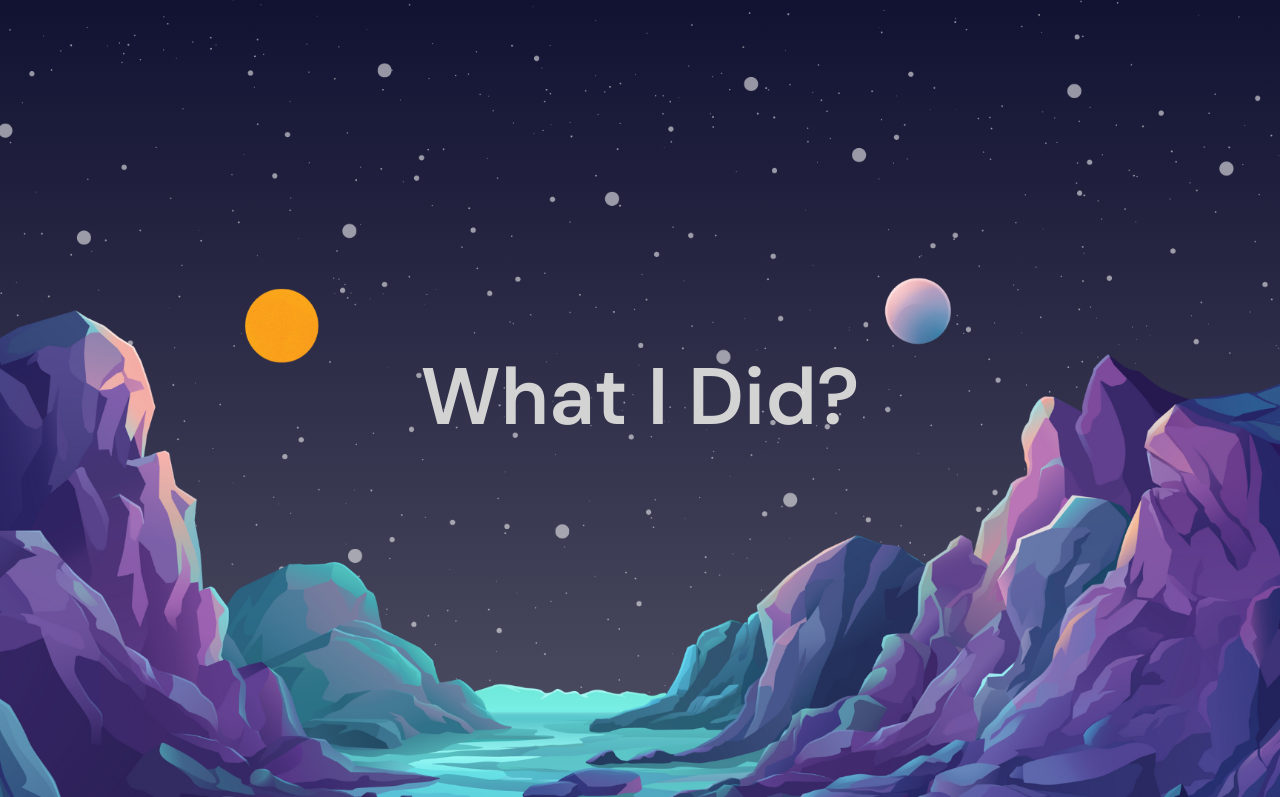
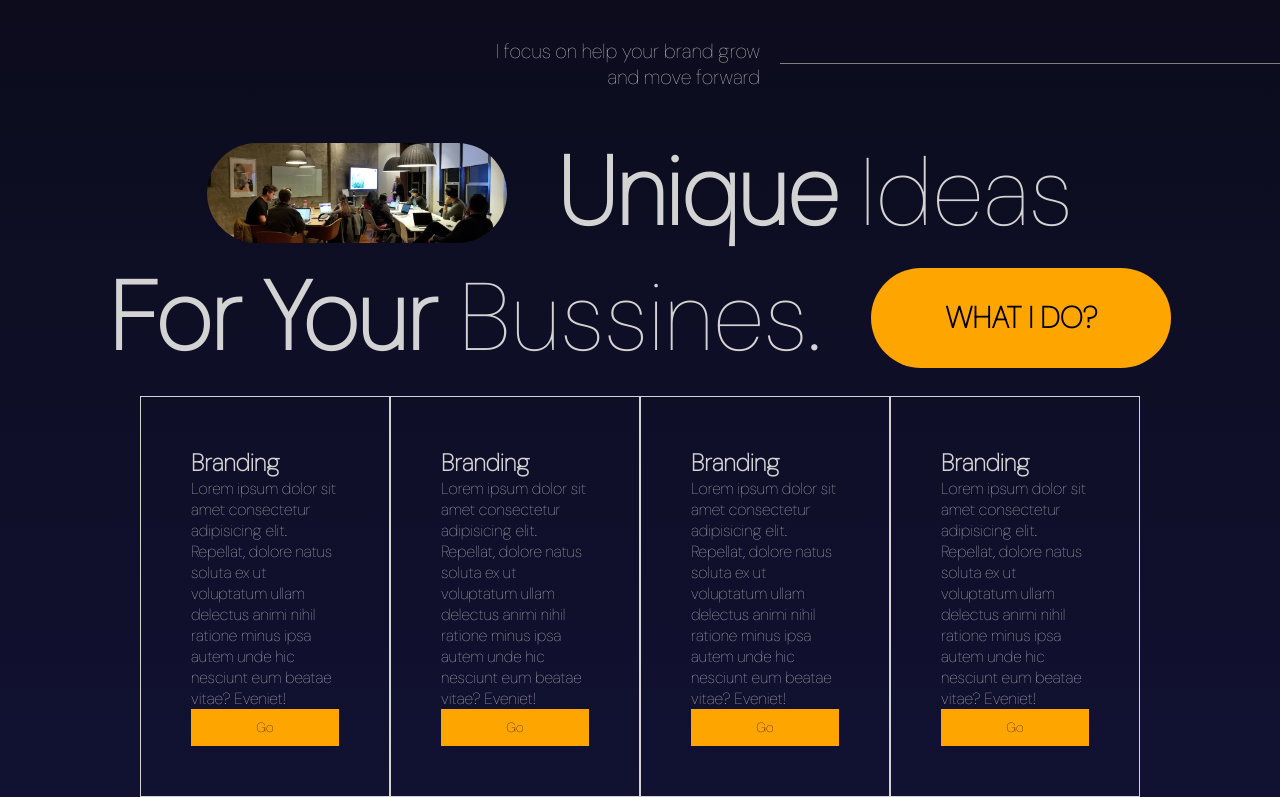
Before and after one commit to HenryPB123/animated-portfolio, a React (Vite) app: page / in a window 1280 px wide. Shown: the part 1603-2400 px from the top of the page. Built offline with nearby package versions, Linux system fonts and the light colour scheme.

Commit message:
change 7

```diff
--- a/index.html
+++ b/index.html
@@ -5,7 +5,7 @@
     <link rel="icon" type="image/svg+xml" href="/vite.svg" />
 
     <link
-      href="https://fonts.googleapis.com/css2?family=DM+Sans:opsz,wght@9..40,600&display=swap"
+      href="https://fonts.googleapis.com/css2?family=DM+Sans:opsz,wght@9..40,100&display=swap"
       rel="stylesheet"
     />
 
--- a/src/App.jsx
+++ b/src/App.jsx
@@ -3,6 +3,7 @@ import "./app.scss";
 import Navbar from "./componenets/navbar/Navbar";
 import Hero from "./componenets/hero/Hero";
 import Paralax from "./componenets/parallax/Paralax";
+import Services from "./componenets/servicess/Services";
 
 function App() {
   return (
@@ -13,6 +14,9 @@ function App() {
       </section>
       <section id="Servises">
         <Paralax type="services" />
+      </section>
+      <section>
+        <Services />
       </section>
       <section id="Portfolio">
         <Paralax type="portfolio" />
--- a/src/componenets/hero/hero.scss
+++ b/src/componenets/hero/hero.scss
@@ -18,13 +18,14 @@
       gap: 40px;
 
       h2 {
-        font-size: 30px;
+        font-size: 40px;
         color: rebeccapurple;
         letter-spacing: 5px;
       }
 
       h1 {
-        font-size: 80px;
+        font-size: 100px;
+        font-weight: bolder;
       }
 
       .buttons {
--- /dev/null
+++ b/src/componenets/servicess/Services.jsx
@@ -0,0 +1,74 @@
+import "./services.scss";
+import { motion } from "framer-motion";
+
+const Services = () => {
+  return (
+    <motion.div className="services">
+      <motion.div className="textContainer">
+        <p>
+          I focus on help your brand grow
+          <br /> and move forward
+        </p>
+        <hr />
+      </motion.div>
+      <motion.div className="titleContainer">
+        <div className="title">
+          <img src="/people.webp" alt="img" />
+          <h1>
+            <b>Unique</b> Ideas
+          </h1>
+        </div>
+        <div className="title">
+          <h1>
+            <b>For Your</b> Bussines.
+          </h1>
+          <button>WHAT I DO?</button>
+        </div>
+      </motion.div>
+      <motion.div className="listContainer">
+        <div className="box">
+          <h1>Branding</h1>
+          <p>
+            Lorem ipsum dolor sit amet consectetur adipisicing elit. Repellat,
+            dolore natus soluta ex ut voluptatum ullam delectus animi nihil
+            ratione minus ipsa autem unde hic nesciunt eum beatae vitae?
+            Eveniet!
+          </p>
+          <button>Go</button>
+        </div>
+        <div className="box">
+          <h1>Branding</h1>
+          <p>
+            Lorem ipsum dolor sit amet consectetur adipisicing elit. Repellat,
+            dolore natus soluta ex ut voluptatum ullam delectus animi nihil
+            ratione minus ipsa autem unde hic nesciunt eum beatae vitae?
+            Eveniet!
+          </p>
+          <button>Go</button>
+        </div>
+        <div className="box">
+          <h1>Branding</h1>
+          <p>
+            Lorem ipsum dolor sit amet consectetur adipisicing elit. Repellat,
+            dolore natus soluta ex ut voluptatum ullam delectus animi nihil
+            ratione minus ipsa autem unde hic nesciunt eum beatae vitae?
+            Eveniet!
+          </p>
+          <button>Go</button>
+        </div>
+        <div className="box">
+          <h1>Branding</h1>
+          <p>
+            Lorem ipsum dolor sit amet consectetur adipisicing elit. Repellat,
+            dolore natus soluta ex ut voluptatum ullam delectus animi nihil
+            ratione minus ipsa autem unde hic nesciunt eum beatae vitae?
+            Eveniet!
+          </p>
+          <button>Go</button>
+        </div>
+      </motion.div>
+    </motion.div>
+  );
+};
+
+export default Services;
--- /dev/null
+++ b/src/componenets/servicess/services.scss
@@ -0,0 +1,87 @@
+.services {
+  background: linear-gradient(180deg, #0c0c1d, #111132);
+  height: 100%;
+  display: flex;
+  flex-direction: column;
+  justify-content: space-between;
+
+  .textContainer {
+    flex: 20%;
+    align-self: flex-end;
+    display: flex;
+    align-items: center;
+    gap: 20px;
+
+    p {
+      font-size: 20px;
+      font-weight: 200;
+      color: lightgray;
+      text-align: right;
+    }
+
+    hr {
+      width: 500px;
+      border: none;
+      border-top: 0.5px solid gray;
+    }
+  }
+
+  .titleContainer {
+    flex: 40%;
+    display: flex;
+    flex-direction: column;
+    align-items: center;
+
+    .title {
+      display: flex;
+      align-items: center;
+      gap: 50px;
+
+      img {
+        width: 300px;
+        height: 100px;
+        border-radius: 50px;
+        object-fit: cover;
+      }
+
+      h1 {
+        font-size: 96px;
+        font-weight: 500;
+      }
+
+      button {
+        width: 300px;
+        height: 100px;
+        border-radius: 50px;
+        background-color: orange;
+        border: none;
+        font-size: 30px;
+        font-weight: 900;
+        cursor: pointer;
+      }
+    }
+  }
+
+  .listContainer {
+    flex: 40%;
+    display: flex;
+    max-width: 1000px;
+
+    margin: auto;
+
+    .box {
+      padding: 50px;
+      border: 0.5px solid lightgray;
+      display: flex;
+      flex-direction: column;
+      justify-content: space-between;
+
+      button {
+        padding: 10px;
+        background-color: orange;
+        border: none;
+        cursor: pointer;
+      }
+    }
+  }
+}
```
